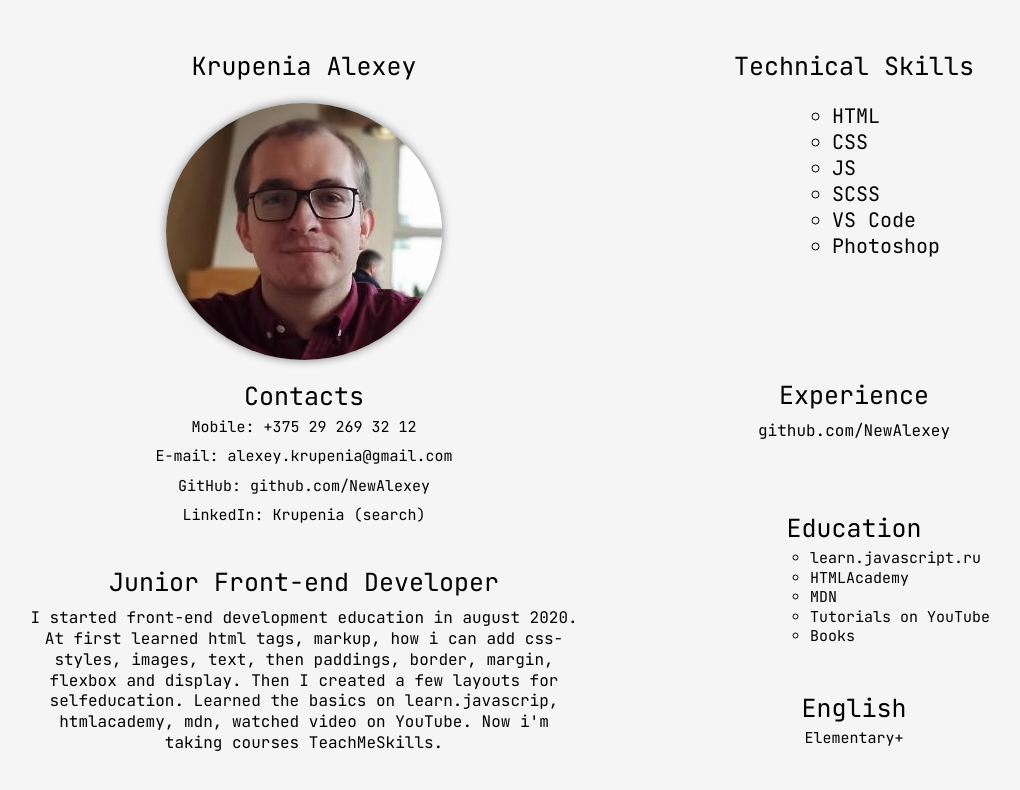
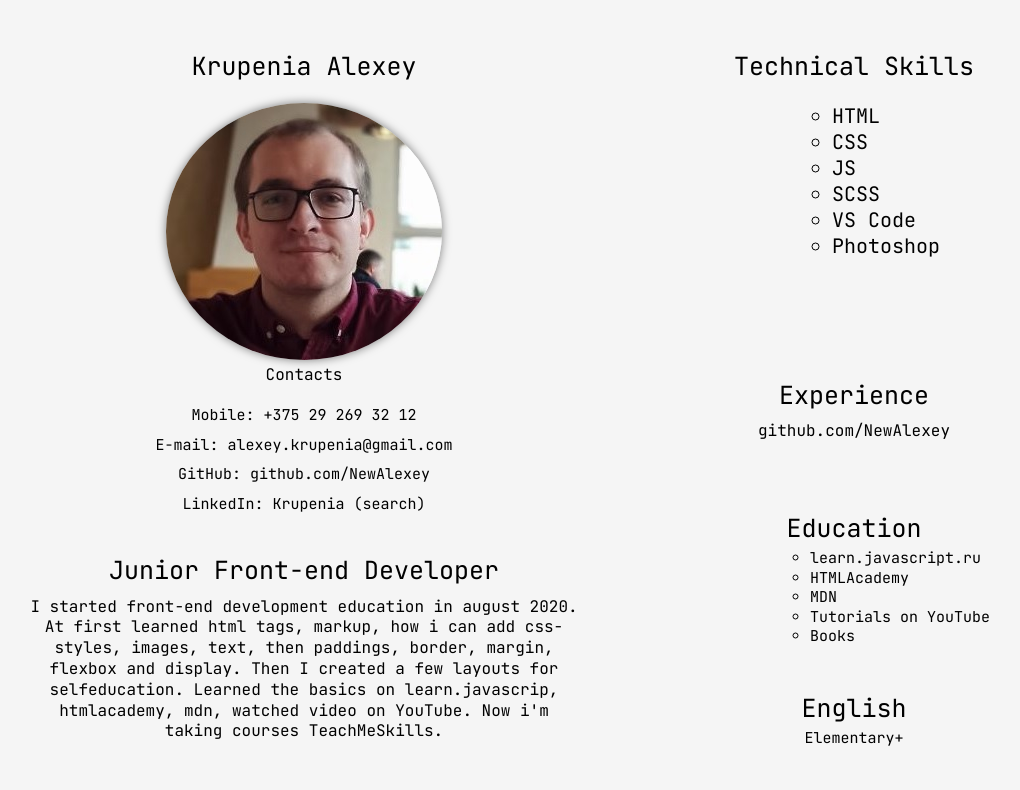
Before and after one commit to NewAlexey/rsschool-cv, a plain HTML site: page index.html in a window 1280 px wide. Shown: the whole page, without its empty margins (61-1081 px from the left). Drawn offline with Linux system fonts and the light colour scheme.

Commit message:
feat: upgrade index.html CV

```diff
--- a/index.html
+++ b/index.html
@@ -14,8 +14,8 @@
                 <div class="container_left">
                     <h1 class="container_h1__name">Krupenia Alexey</h1>
                     <img src="img/avatar.jpg" class="img_avatar" alt="avatar" />
+                    <p>Contacts</p>
                     <ul class="container_contacts__ul">
-                        Contacts
                         <li>Mobile: <a href="tel:+375292693212">+375 29 269 32 12</a></li>
                         <li>E-mail: <a href="alexey.krupenia@gmail.com">alexey.krupenia@gmail.com</a></li>
                         <li>GitHub: <a href="https://github.com/NewAlexey" target="_blank"> github.com/NewAlexey</a></li>
```
Lines whose indentation alone changed are shown as unchanged.
